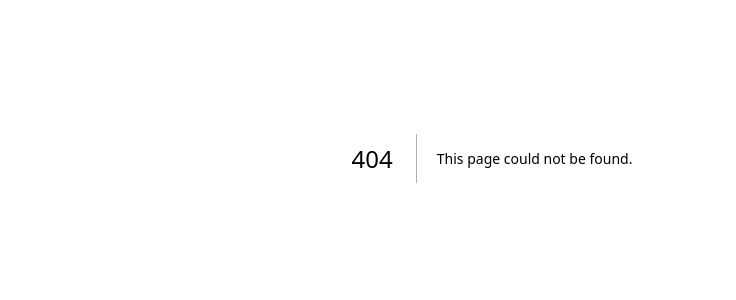
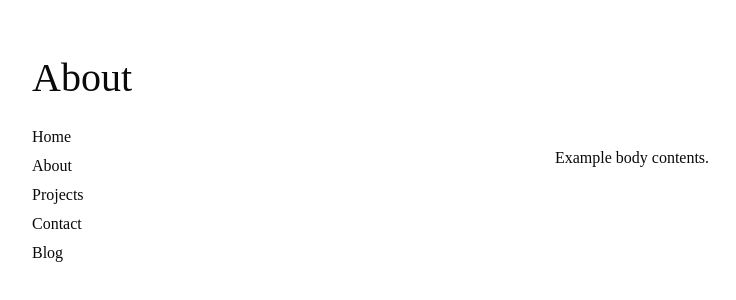
Before and after one commit to saimdlx/dlxportfolio, a Next.js app: page /pages/about in a window 1280 px wide. Before the commit this address had no page. Shown: the part 242-542 px from the top of the page, without its empty margins (148-884 px from the left). Built offline with nearby package versions, Linux system fonts and the light colour scheme; a web font is replaced by a local one.

Commit message:
(feat) adding about page)

```diff
--- a/package.json
+++ b/package.json
@@ -16,7 +16,7 @@
     "gsap": "^3.13.0",
     "lucide-react": "^0.553.0",
     "motion": "^12.23.16",
-    "next": "^16.0.7",
+    "next": "^16.2.6",
     "postprocessing": "^6.37.8",
     "react": "^19.2.1",
     "react-dom": "^19.2.1",
--- a/src/app/page.tsx
+++ b/src/app/page.tsx
@@ -1,7 +1,6 @@
 'use client'
-
 import './properties.css';
-
+import Link from "next/link"
 
 export default function Home() {
 
@@ -13,26 +12,26 @@ export default function Home() {
 
             <header>
               <h1>
-                <a href="/">saim's</a>
+                <Link href="/">saim's</Link>
               </h1>
             </header>
 
             <nav>
               <ul>
                 <li>
-                  <a className="" href="/">Home</a>
+                  <Link href="/">Home</Link>
                 </li>
                 <li>
-                  <a className="" href="">About</a>
+                  <Link href="/pages/about">About</Link>
                 </li>
                 <li>
-                  <a className="" href="">Projects</a>
+                  <Link className="" href="">Projects</Link>
                 </li>
                 <li>
-                  <a className="" href="">Contact</a>
+                  <Link className="" href="">Contact</Link>
                 </li>
                 <li>
-                  <a className="" href="">Blog</a>
+                  <Link className="" href="">Blog</Link>
                 </li>
 
               </ul>
--- /dev/null
+++ b/src/app/pages/about/page.tsx
@@ -0,0 +1,45 @@
+import "../../properties.css";
+import Link from "next/link"
+
+export default function About() {
+    return (
+        <div className="root">
+            <div className="home-wrapper">
+                <div className="home-container">
+                    <div className="sidebar">
+
+                        <header>
+                            <h1>
+                                <Link href="/">About</Link>
+                            </h1>
+                        </header>
+
+                        <nav>
+                            <ul>
+                                <li>
+                                    <Link href="/">Home</Link>
+                                </li>
+                                <li>
+                                    <Link href="/pages/about">About</Link>
+                                </li>
+                                <li>
+                                    <Link className="" href="">Projects</Link>
+                                </li>
+                                <li>
+                                    <Link className="" href="">Contact</Link>
+                                </li>
+                                <li>
+                                    <Link className="" href="">Blog</Link>
+                                </li>
+
+                            </ul>
+                        </nav>
+                    </div>
+                    <main>
+                        Example body contents.
+                    </main>
+                </div>
+            </div>
+        </div>
+    );
+}
```
Also changed, not shown: 1 other file (tests, documents, lock files or other folders).
